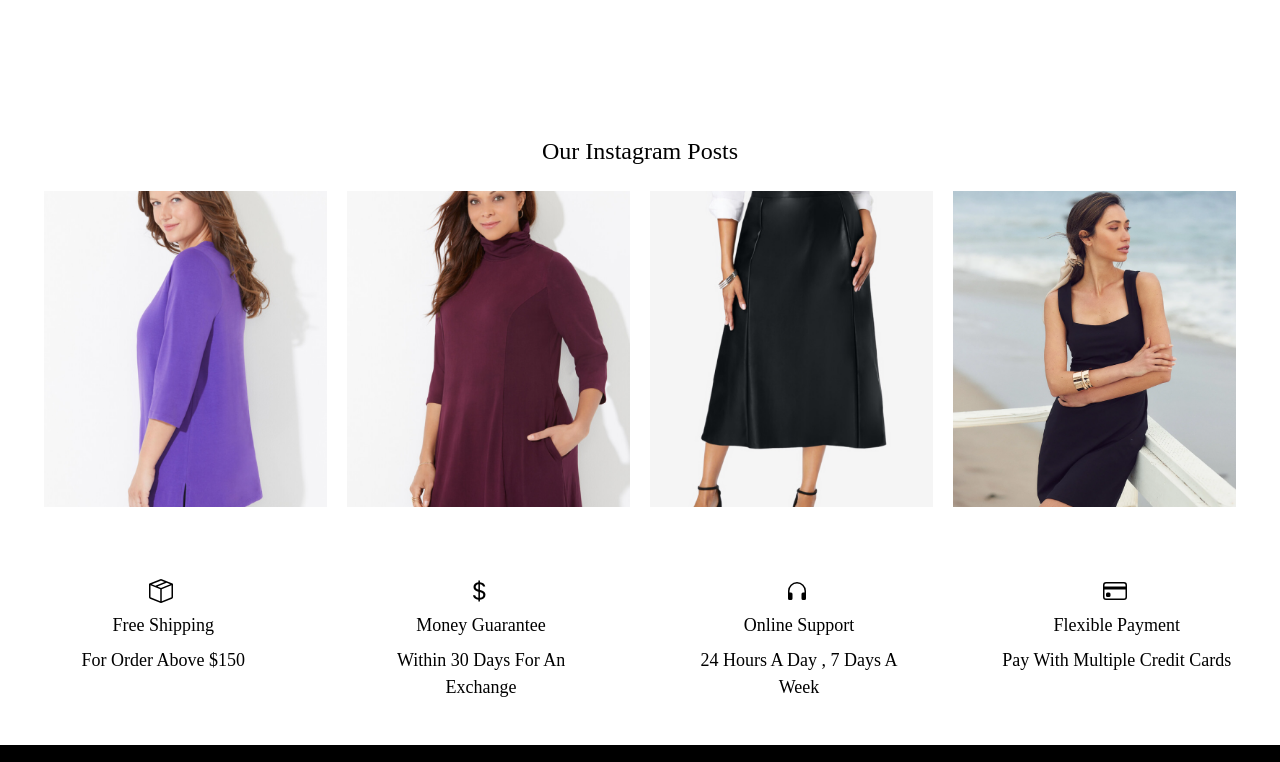
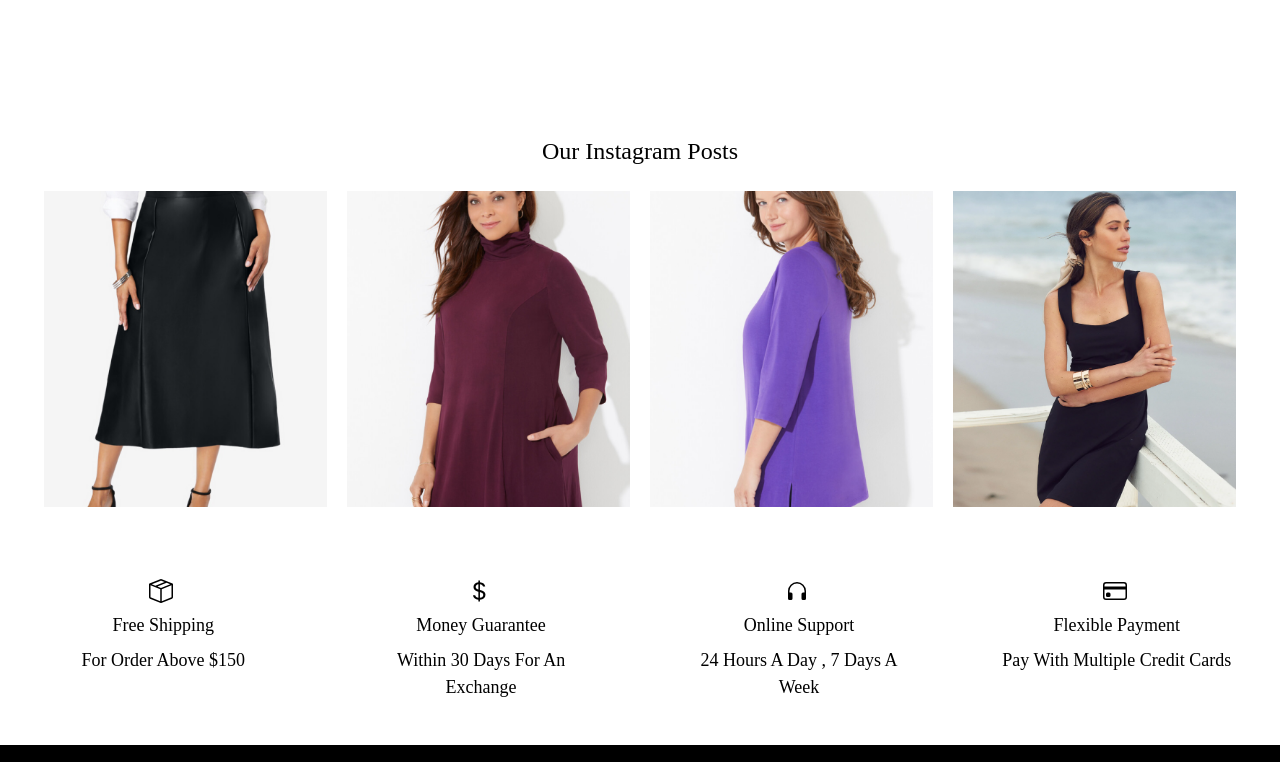
Before and after one commit to Melikamsa/shop, a Next.js app: page / in a window 1280 px wide. Shown: the part 1138-1900 px from the top of the page. Built offline with nearby package versions, Linux system fonts and the light colour scheme.

Commit message:
edit post instagram

```diff
--- a/app/page.jsx
+++ b/app/page.jsx
@@ -1,11 +1,12 @@
 import "@/styles/globals.css";
 import Header from "../components/Header/index";
 import Footer from "../components/Footer/index";
+import PostInstagram from "../components/PostInstagram/index";
 import Information from "@/components/Information";
 import Image from "next/image";
 import Link from "next/link";
 import Timer from "@/components/Timer";
-import { FaArrowRightLong, FaInstagram } from "react-icons/fa6";
+import { FaArrowRightLong } from "react-icons/fa6";
 
 const HomePage = () => {
   return (
@@ -48,46 +49,7 @@ const HomePage = () => {
       </section>
 
       <Timer duration={113 * 24 * 60 * 60 * 1000} />
-
-      <section className="px-11 py-7">
-        <h2 className="text-center text-xl my-6 xl:text-2xl">
-          our instagram posts
-        </h2>
-        <div className="flex flex-col items-center justify-between gap-5 sm:flex-row ">
-          <Link className="hover:blur-[2px]" href="/">
-            <Image
-              src="/instagramPost/12.png"
-              alt="instagram Post"
-              width={300}
-              height={300}
-            />
-          </Link>
-          <Link href="/">
-            <Image
-              src="/instagramPost/34.png"
-              alt="instagram Post"
-              width={300}
-              height={300}
-            />
-          </Link>
-          <Link href="/">
-            <Image
-              src="/instagramPost/56.png"
-              alt="instagram Post"
-              width={300}
-              height={300}
-            />
-          </Link>
-          <Link href="/">
-            <Image
-              src="/instagramPost/Rectangle 12348.png"
-              alt="instagram Post"
-              width={300}
-              height={300}
-            />
-          </Link>
-        </div>
-      </section>
+      <PostInstagram />
       <Information />
       <Footer />
     </>
--- /dev/null
+++ b/components/PostInstagram/index.jsx
@@ -0,0 +1,71 @@
+import React from "react";
+import Image from "next/image";
+import Link from "next/link";
+import { FaInstagram } from "react-icons/fa6";
+import "@/styles/components/PostInstagram.css";
+
+const PostInstagram = () => {
+  return (
+    <section className="px-11 py-7">
+      <h2 className="text-center text-xl xl:text-2xl my-6">
+        our instagram posts
+      </h2>
+
+      <div className="flex flex-col items-center justify-between gap-5 sm:flex-row">
+        <div className="relative box">
+          <Image
+            className="hover:blur-[4px] "
+            src="/instagramPost/56.png"
+            alt="instagram Post"
+            width={300}
+            height={300}
+          />
+          <Link href="/">
+            <FaInstagram className="inBox hidden absolute cursor-pointer left-0 top-0 bottom-0 right-0 m-auto text-4xl text-white" />
+          </Link>
+        </div>
+
+        <div className="relative box">
+          <Image
+            className="hover:blur-[4px] "
+            src="/instagramPost/34.png"
+            alt="instagram Post"
+            width={300}
+            height={300}
+          />
+          <Link href="/">
+            <FaInstagram className="inBox hidden absolute cursor-pointer left-0 top-0 bottom-0 right-0 m-auto text-4xl text-white" />
+          </Link>
+        </div>
+
+        <div className="relative box">
+          <Image
+            className="hover:blur-[4px] "
+            src="/instagramPost/12.png"
+            alt="instagram Post"
+            width={300}
+            height={300}
+          />
+          <Link href="/">
+            <FaInstagram className="inBox hidden absolute cursor-pointer left-0 top-0 bottom-0 right-0 m-auto text-4xl text-white" />
+          </Link>
+        </div>
+
+        <div className="relative box">
+          <Image
+            className="hover:blur-[4px] "
+            src="/instagramPost/78.png"
+            alt="instagram Post"
+            width={300}
+            height={300}
+          />
+          <Link href="/">
+            <FaInstagram className="inBox hidden absolute cursor-pointer left-0 top-0 bottom-0 right-0 m-auto text-4xl text-white" />
+          </Link>
+        </div>
+      </div>
+    </section>
+  );
+};
+
+export default PostInstagram;
--- /dev/null
+++ b/styles/components/PostInstagram.css
@@ -0,0 +1,3 @@
+.box:hover .inBox {
+    display: block;
+}
```
Also changed, not shown: components/Footer/index.jsx (+2 -9 lines), components/Accordion/index.jsx (added), components/Header/index.jsx (line endings or trailing spaces), public/instagramPost/78.png (renamed from public/instagramPost/Rectangle 12348.png).
